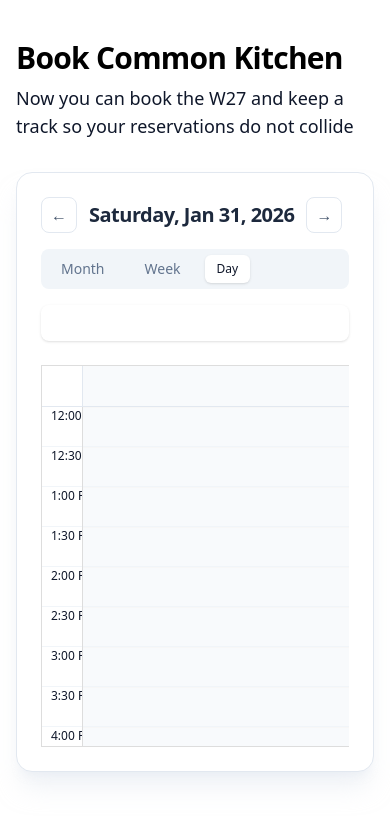
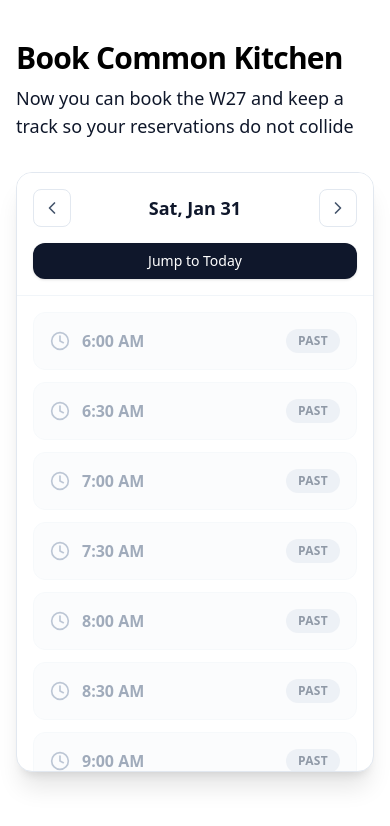
Before and after one commit to Prashantstrugglestocode/KitchenBooking, a Next.js app: page /book in a window 390 px wide. Shown: the top 826 px of the page. Built offline with nearby package versions, Linux system fonts and the light colour scheme; no server answers; the database is empty.

Commit message:
add mobile slot picker view

```diff
--- a/src/components/BookingCalendar.tsx
+++ b/src/components/BookingCalendar.tsx
@@ -9,7 +9,9 @@ import { cn } from "@/lib/utils";
 import { getBookings } from "@/app/actions";
 import { BookingModal } from "./BookingModal";
 import { BookingInfoModal } from "./BookingInfoModal";
+
 import { AlertModal } from "./AlertModal";
+import { MobileSlotPicker } from "./MobileSlotPicker";
 
 // Setup localizer
 const locales = {
@@ -37,6 +39,7 @@ interface BookingEvent {
 }
 
 export function BookingCalendar({ className }: BookingCalendarProps) {
+  const [isMobile, setIsMobile] = useState(false);
   const [view, setView] = useState<View>(Views.WEEK);
   const [date, setDate] = useState(new Date());
   const [events, setEvents] = useState<BookingEvent[]>([]);
@@ -72,8 +75,10 @@ export function BookingCalendar({ className }: BookingCalendarProps) {
   useEffect(() => {
     const handleResize = () => {
       if (window.innerWidth < 768) {
+        setIsMobile(true);
         setView(Views.DAY);
       } else {
+        setIsMobile(false);
         setView(Views.WEEK);
       }
     };
@@ -109,6 +114,36 @@ export function BookingCalendar({ className }: BookingCalendarProps) {
   };
 
   return (
+    isMobile ? (
+       <div className={className}>
+          <MobileSlotPicker
+             date={date}
+             onNavigate={setDate}
+             events={events}
+             onSlotClick={(start, end) => {
+                 // Reuse existing validation logic
+                 handleSelectSlot({ start, end, slots: [], action: 'click' });
+             }}
+          />
+          {selectedSlot && (
+            <BookingModal
+              isOpen={modalOpen}
+              onClose={() => setModalOpen(false)}
+              startTime={selectedSlot.start}
+              endTime={selectedSlot.end}
+              onSuccess={handleBookingSuccess}
+            />
+          )}
+
+          {/* Reuse AlertModal */}
+          <AlertModal
+            isOpen={alertOpen}
+            onClose={() => setAlertOpen(false)}
+            title="Cannot Book"
+            message={alertMessage}
+          />
+       </div>
+    ) : (
     <div className={cn("flex flex-col h-[600px] md:h-[700px] rounded-2xl border border-slate-200 bg-white p-6 shadow-xl shadow-slate-200/50", className)}>
       <div className="mb-6 flex flex-col gap-4 sm:flex-row sm:items-center sm:justify-between flex-shrink-0">
         {/* Navigation Controls */}
@@ -257,5 +292,6 @@ export function BookingCalendar({ className }: BookingCalendarProps) {
         message={alertMessage}
       />
     </div>
+    )
   );
 }
--- /dev/null
+++ b/src/components/MobileSlotPicker.tsx
@@ -0,0 +1,129 @@
+"use client";
+
+import { format, addDays, isSameDay, setHours, setMinutes, isAfter, isBefore, startOfDay } from "date-fns";
+import { ChevronLeft, ChevronRight, Calendar as CalendarIcon, Clock } from "lucide-react";
+import { cn } from "@/lib/utils";
+
+interface BookingEvent {
+  id: string;
+  title: string;
+  start: Date;
+  end: Date;
+}
+
+interface MobileSlotPickerProps {
+  date: Date;
+  onNavigate: (newDate: Date) => void;
+  events: BookingEvent[];
+  onSlotClick: (start: Date, end: Date) => void;
+}
+
+export function MobileSlotPicker({ date, onNavigate, events, onSlotClick }: MobileSlotPickerProps) {
+  // Generate slots from 6 AM to 10 PM (22:00)
+  const slots: Date[] = [];
+  const startHour = 6;
+  const endHour = 22;
+
+  let currentSlot = setMinutes(setHours(date, startHour), 0);
+  const endTime = setMinutes(setHours(date, endHour), 0);
+
+  while (isBefore(currentSlot, endTime)) {
+    slots.push(currentSlot);
+    currentSlot = setMinutes(currentSlot, currentSlot.getMinutes() + 30);
+  }
+
+  // Helper to check if a slot is booked
+  const getSlotStatus = (slotStart: Date) => {
+    const slotEnd = setMinutes(slotStart, slotStart.getMinutes() + 30);
+
+    // Check if in past
+    if (isBefore(slotStart, new Date())) {
+      return "past";
+    }
+
+    // Check overlap
+    const isBooked = events.some(event => {
+       // Simple overlap check
+       return (
+         (isAfter(slotStart, event.start) || slotStart.getTime() === event.start.getTime()) &&
+         isBefore(slotStart, event.end)
+       );
+    });
+
+    if (isBooked) return "booked";
+    return "available";
+  };
+
+  return (
+    <div className="flex flex-col h-[600px] bg-white rounded-2xl border border-slate-200 shadow-xl overflow-hidden">
+      {/* Header */}
+      <div className="flex flex-col gap-4 p-4 border-b border-slate-100 bg-white z-10 sticky top-0">
+        <div className="flex items-center justify-between">
+            <button
+              onClick={() => onNavigate(addDays(date, -1))}
+              className="p-2 rounded-lg border border-slate-200 hover:bg-slate-50 text-slate-600"
+            >
+              <ChevronLeft className="h-5 w-5" />
+            </button>
+            <h2 className="text-lg font-bold text-slate-900">
+              {format(date, "EEE, MMM d")}
+            </h2>
+            <button
+              onClick={() => onNavigate(addDays(date, 1))}
+              className="p-2 rounded-lg border border-slate-200 hover:bg-slate-50 text-slate-600"
+            >
+              <ChevronRight className="h-5 w-5" />
+            </button>
+        </div>
+        <button
+           onClick={() => onNavigate(new Date())}
+           className="w-full py-2 text-sm font-medium text-white bg-slate-900 rounded-xl shadow-sm active:scale-95 transition-all"
+        >
+           Jump to Today
+        </button>
+      </div>
+
+      {/* Slots List */}
+      <div className="flex-1 overflow-y-auto p-4 space-y-3">
+        {slots.map((slot, index) => {
+           const status = getSlotStatus(slot);
+           const isAvailable = status === "available";
+
+           return (
+             <button
+               key={index}
+               disabled={!isAvailable}
+               onClick={() => isAvailable && onSlotClick(slot, setMinutes(slot, slot.getMinutes() + 30))}
+               className={cn(
+                 "w-full flex items-center justify-between p-4 rounded-xl border transition-all text-left",
+                 status === "available"
+                    ? "bg-white border-slate-200 shadow-sm hover:border-primary hover:shadow-md active:scale-[0.99]"
+                    : "bg-slate-50 border-slate-100 opacity-60 cursor-not-allowed"
+               )}
+             >
+                <div className="flex items-center gap-3">
+                    <Clock className={cn("h-5 w-5", status === "available" ? "text-primary" : "text-slate-400")} />
+                    <span className={cn("text-base font-semibold", status === "available" ? "text-slate-900" : "text-slate-500")}>
+                        {format(slot, "h:mm a")}
+                    </span>
+                </div>
+
+                <div className={cn(
+                    "px-3 py-1 rounded-full text-xs font-bold uppercase tracking-wide",
+                    status === "available" ? "bg-green-100 text-green-700" :
+                    status === "booked" ? "bg-red-100 text-red-700" :
+                    "bg-slate-200 text-slate-600"
+                )}>
+                    {status === "booked" ? "Booked" : status === "past" ? "Past" : "Free"}
+                </div>
+             </button>
+           );
+        })}
+
+        <div className="text-center text-xs text-slate-400 py-4">
+           Kitchen closes at 10 PM
+        </div>
+      </div>
+    </div>
+  );
+}
```
